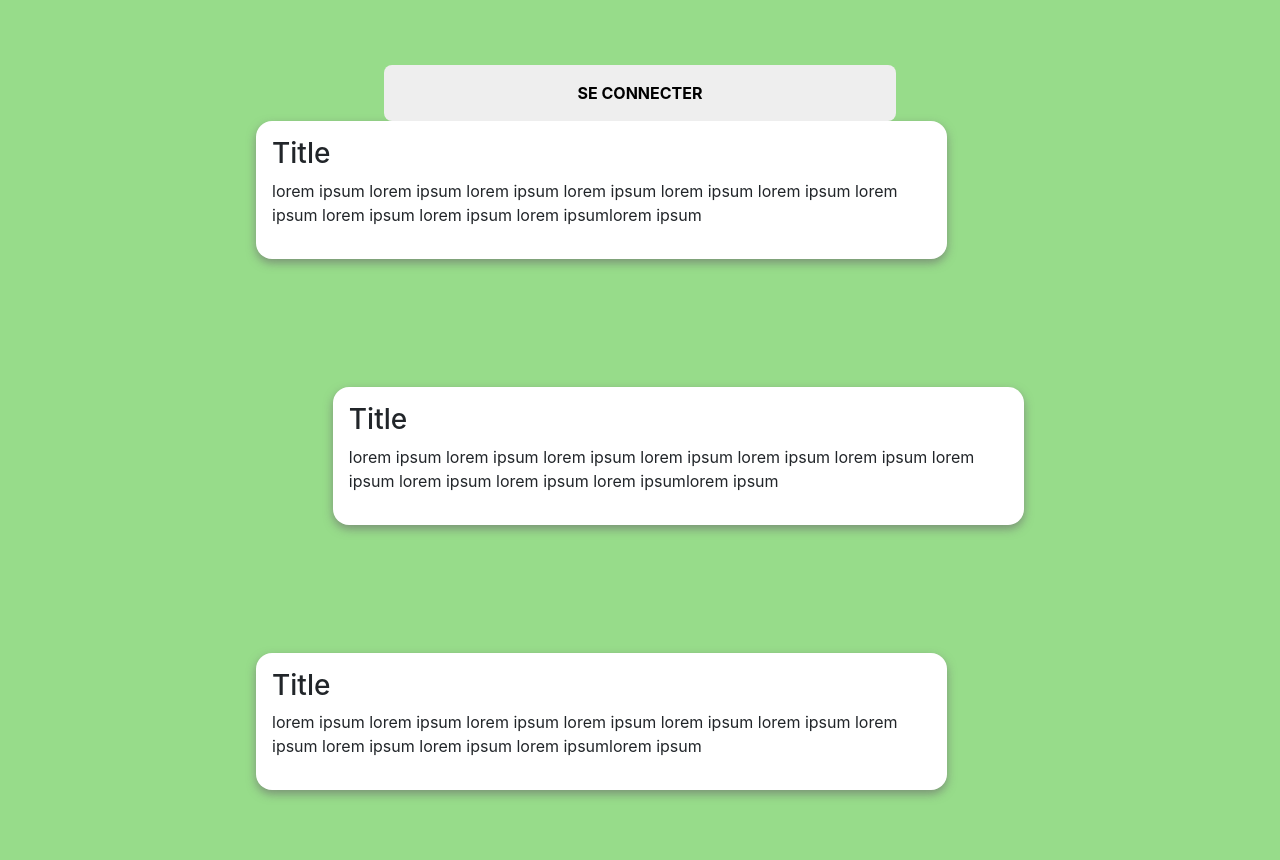
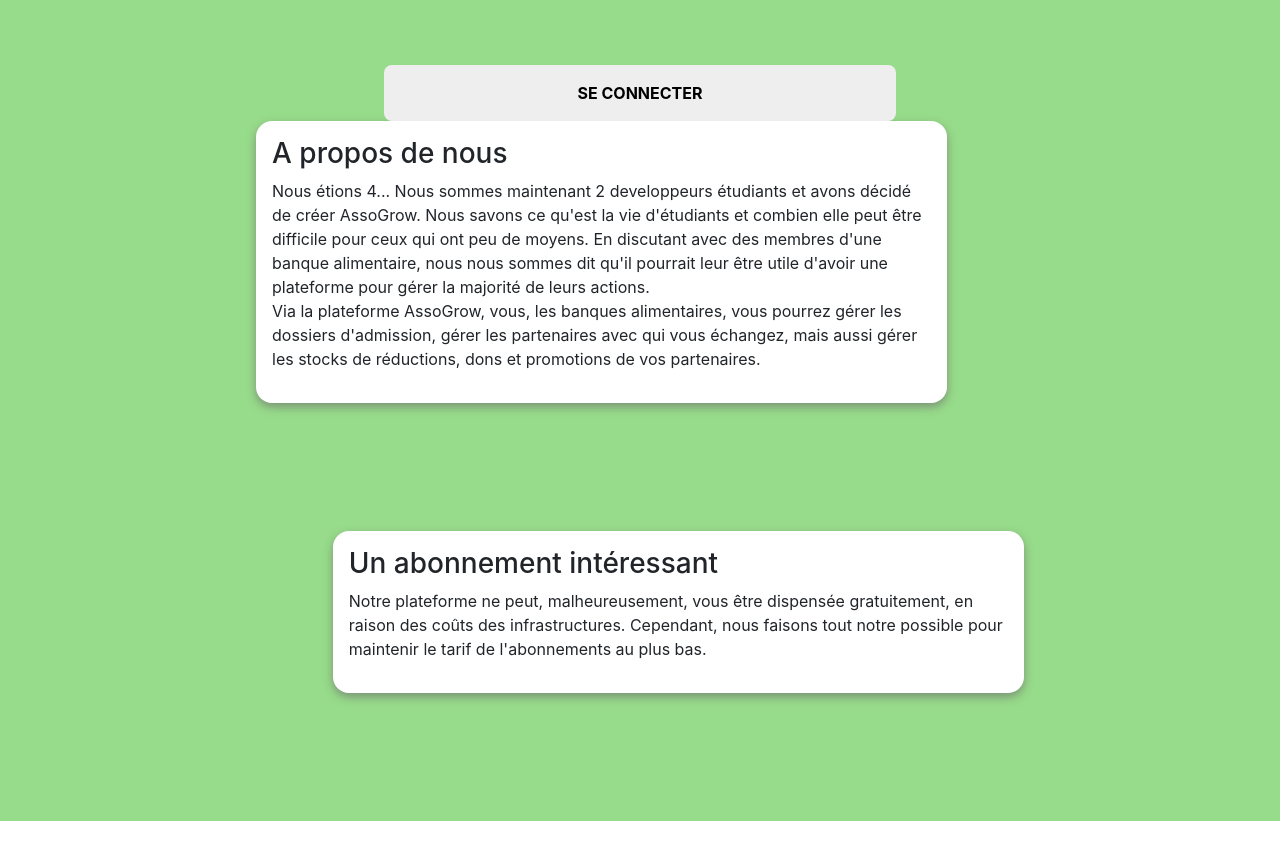
Before and after one commit to kr4xkan/assogrow, a React (Create React App) app in the folder front/: page / in a window 1280 px wide. Shown: the part 720-1580 px from the top of the page. After the commit the page ends 1541 px from the top, so only its background shows below. Built offline with nearby package versions, Linux system fonts and the light colour scheme.

Commit message:
add main page and change slight improvement on login screen

```diff
--- a/front/src/Pages/Accueil.js
+++ b/front/src/Pages/Accueil.js
@@ -24,24 +24,18 @@
       </div>
       <div class="content">
         <div>
-          <h3> Title </h3>
+          <h3> A propos de nous </h3>
           <p>
-            lorem ipsum lorem ipsum lorem ipsum lorem ipsum lorem ipsum lorem
-            ipsum lorem ipsum lorem ipsum lorem ipsum lorem ipsumlorem ipsum
+            Nous étions 4... Nous sommes maintenant 2 developpeurs étudiants et avons décidé de créer AssoGrow. Nous savons ce qu'est la vie d'étudiants et combien elle peut être difficile pour ceux qui ont peu de moyens.
+            En discutant avec des membres d'une banque alimentaire, nous nous sommes dit qu'il pourrait leur être utile d'avoir une plateforme pour gérer la majorité de leurs actions.
+            <br/>Via la plateforme AssoGrow, vous, les banques alimentaires, vous pourrez gérer les dossiers d'admission, gérer les partenaires avec qui vous échangez, mais aussi
+            gérer les stocks de réductions, dons et promotions de vos partenaires.
           </p>
         </div>
         <div>
-          <h3> Title </h3>
+          <h3> Un abonnement intéressant </h3>
           <p>
-            lorem ipsum lorem ipsum lorem ipsum lorem ipsum lorem ipsum lorem
-            ipsum lorem ipsum lorem ipsum lorem ipsum lorem ipsumlorem ipsum
-          </p>
-        </div>
-        <div>
-          <h3> Title </h3>
-          <p>
-            lorem ipsum lorem ipsum lorem ipsum lorem ipsum lorem ipsum lorem
-            ipsum lorem ipsum lorem ipsum lorem ipsum lorem ipsumlorem ipsum
+            Notre plateforme ne peut, malheureusement, vous être dispensée gratuitement, en raison des coûts des infrastructures. Cependant, nous faisons tout notre possible pour maintenir le tarif de l'abonnements au plus bas.
           </p>
         </div>
       </div>
--- a/front/src/Pages/Login.js
+++ b/front/src/Pages/Login.js
@@ -1,10 +1,10 @@
-import React, { useContext, useState } from 'react';
+import React, { useContext, useState } from "react";
 import { Navigate } from "react-router-dom";
-import '../assets/Login.css';
+import "../assets/Login.css";
 import axios from "axios";
 
-import config from '../config';
-import AuthContext from '../AuthContext';
+import config from "../config";
+import AuthContext from "../AuthContext";
 
 const LoginPage = () => {
   const { login, isLoggedIn } = useContext(AuthContext);
@@ -20,68 +20,126 @@
     if (email.length < 1 || password.length < 1) {
       return;
     }
-    axios.post(`${config.api_url}/auth/login`, {
-      email,
-      password
-    }).then(response => {
-      login(response.data);
-    }).catch(err => console.error(err));
-  }
+    axios
+      .post(`${config.api_url}/auth/login`, {
+        email,
+        password,
+      })
+      .then((response) => {
+        login(response.data);
+      })
+      .catch((err) => console.error(err));
+  };
 
   const sendRegister = async () => {
     if (email.length < 1 || password.length < 1 || password !== passwordconf) {
       return;
     }
-    axios.post(`${config.api_url}/auth/register`, {
-      username,
-      email,
-      password
-    }).then(() => {
-      setToggle(true);
-    }).catch(err => console.error(err));
-  }
+    axios
+      .post(`${config.api_url}/auth/register`, {
+        username,
+        email,
+        password,
+      })
+      .then(() => {
+        setToggle(true);
+      })
+      .catch((err) => console.error(err));
+  };
 
-  if (isLoggedIn)
-    return (<Navigate to="/dashboard" />)
+  if (isLoggedIn) return <Navigate to="/dashboard" />;
 
   return (
     <div class="container">
-      { toggle ? (
+      {toggle ? (
         <div className="form login">
           <div className="input">
             <label for="email">EMAIL</label>
-            <input type="text" name="email" placeholder="jacque_houzit@ggh.fr" value={email} onChange={(e) => setemail(e.target.value)} />
+            <input
+              type="text"
+              name="email"
+              placeholder="jacque_houzit@ggh.fr"
+              value={email}
+              onChange={(e) => setemail(e.target.value)}
+            />
           </div>
           <div className="input">
             <label for="password">PASSWORD</label>
-            <input type="password" name="password" value={password} onChange={(e) => setpwd(e.target.value)} />
+            <input
+              type="password"
+              name="password"
+              value={password}
+              onChange={(e) => setpwd(e.target.value)}
+            />
           </div>
           <div className="submit">
-            <input className="toggle" type="submit" value="PAS DE COMPTE ?" onClick={() => setToggle(false)} />
-            <input className="submit" type="submit" value="SE CONNECTER" onClick={() => sendLogin()} />
+            <input
+              className="toggle"
+              type="submit"
+              value="PAS DE COMPTE ?"
+              onClick={() => setToggle(false)}
+            />
+            <input
+              className="submit"
+              type="submit"
+              value="SE CONNECTER"
+              onClick={() => sendLogin()}
+            />
           </div>
         </div>
       ) : (
         <div className="form login">
           <div className="input">
             <label for="username">NOM D'ASSOCIATION</label>
-            <input type="text" name="username" placeholder="Jacque Houzit Corp" value={username} onChange={(e) => setusername(e.target.value)} />
+            <input
+              type="text"
+              name="username"
+              placeholder="Jacque Houzit Corp"
+              value={username}
+              onChange={(e) => setusername(e.target.value)}
+            />
           </div>
           <div className="input">
             <label for="email">EMAIL</label>
-            <input type="text" name="email" placeholder="jacque_houzit@ggh.fr" value={email} onChange={(e) => setemail(e.target.value)} />
+            <input
+              type="text"
+              name="email"
+              placeholder="jacque_houzit@ggh.fr"
+              value={email}
+              onChange={(e) => setemail(e.target.value)}
+            />
           </div>
           <div className="input">
             <label for="password">MOT DE PASSE</label>
-            <input type="password" name="password" value={password} onChange={(e) => setpwd(e.target.value)} />
+            <input
+              type="password"
+              name="password"
+              value={password}
+              onChange={(e) => setpwd(e.target.value)}
+            />
           </div>
           <div className="input">
             <label for="passwordconf">CONFIRMER VOTRE MOT DE PASSE</label>
-            <input type="password" name="passwordconf" value={passwordconf} onChange={(e) => setpwdconf(e.target.value)} />
+            <input
+              type="password"
+              name="passwordconf"
+              value={passwordconf}
+              onChange={(e) => setpwdconf(e.target.value)}
+            />
           </div>
           <div className="submit">
-            <input className="toggle" type="submit" value="DEJA UN COMPTE ?" onClick={() => setToggle(true)} />
-            <input className="submit" type="submit" value="S'ENREGISTRER" onClick={() => sendRegister()} />
+            <input
+              className="toggle"
+              type="submit"
+              value="DEJA UN COMPTE ?"
+              onClick={() => setToggle(true)}
+            />
+            <input
+              className="submit"
+              type="submit"
+              value="S'ENREGISTRER"
+              onClick={() => sendRegister()}
+            />
           </div>
         </div>
       )}
```
